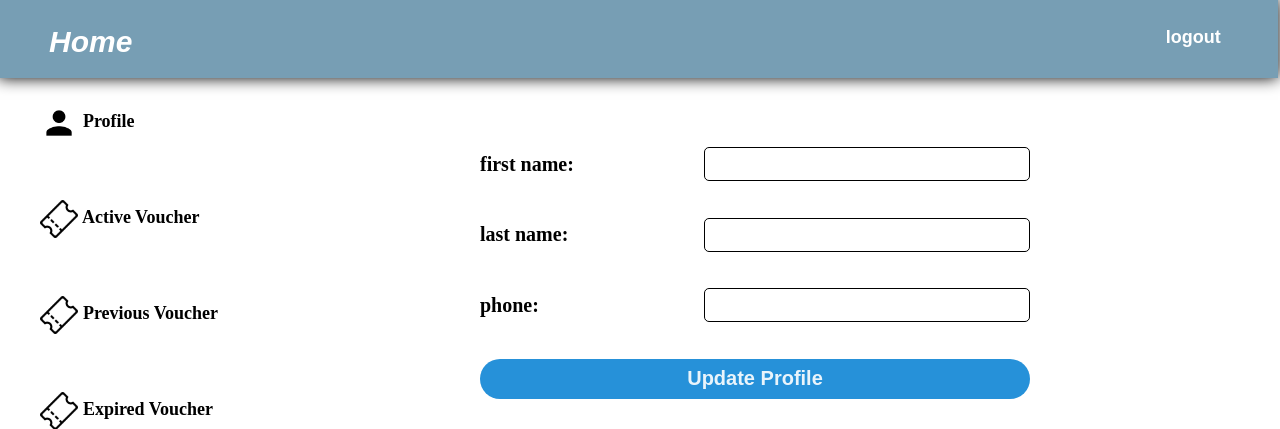
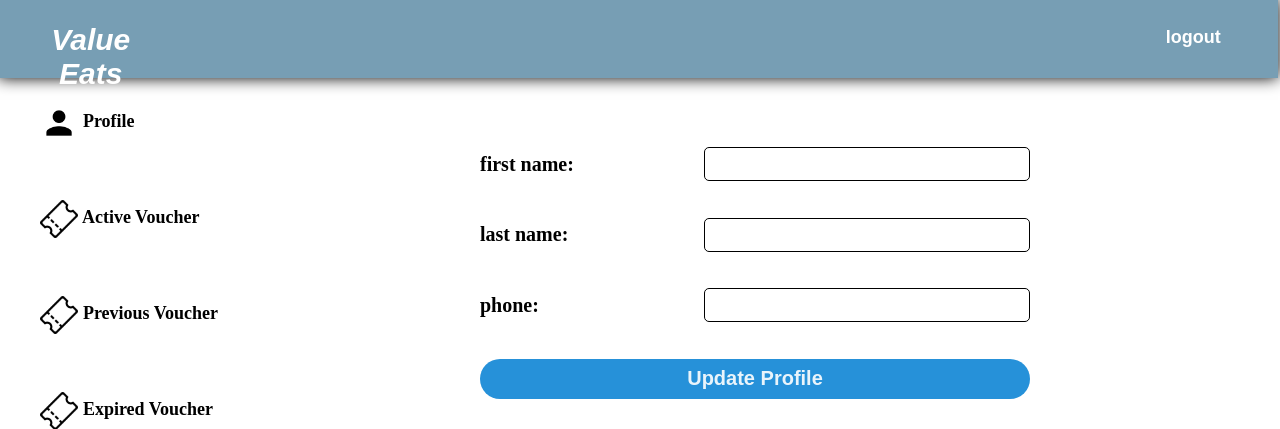
Before and after one commit to JoeZhao527/capstoneproject-comp3900-h13a-pass, a Flask app: page /diner/profile/private in a window 1280 px wide. Shown: the top 429 px of the page. Run offline with Flask 2, Linux system fonts and the light colour scheme; data comes from the database, SQL or seed files in the repository; data that the repository does not hold is empty; parts of the project's set-up code (start-up, migrations or seed data) failed here and were passed over.

Commit message:
minor changes

```diff
--- a/frontend/templates/diner_profile.html
+++ b/frontend/templates/diner_profile.html
@@ -10,7 +10,7 @@
 
 <body>
     <nav id="nav-bar">
-        <button class="home">Home</button>
+        <button class="home">Value Eats</button>
         <button id="logout-btn" class="nav-btn">logout</button>
     </nav>
     <main>
```
